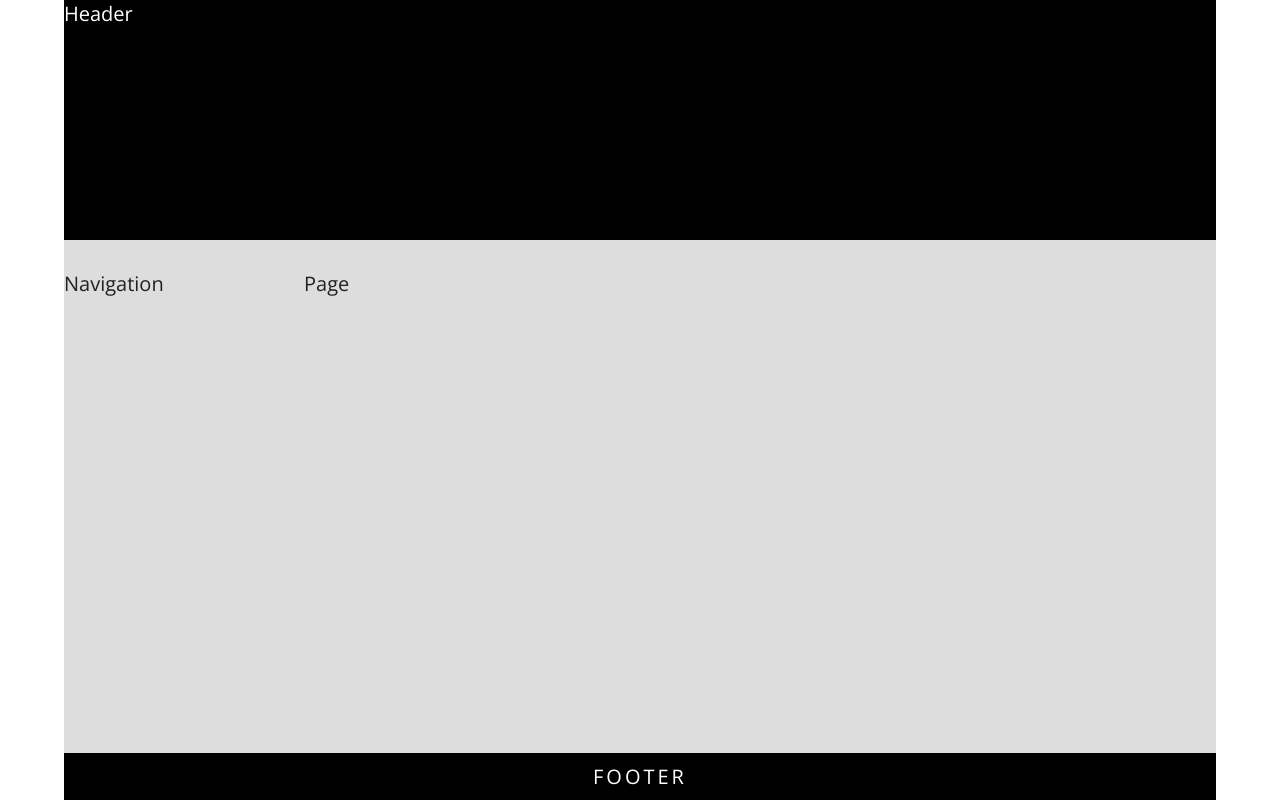
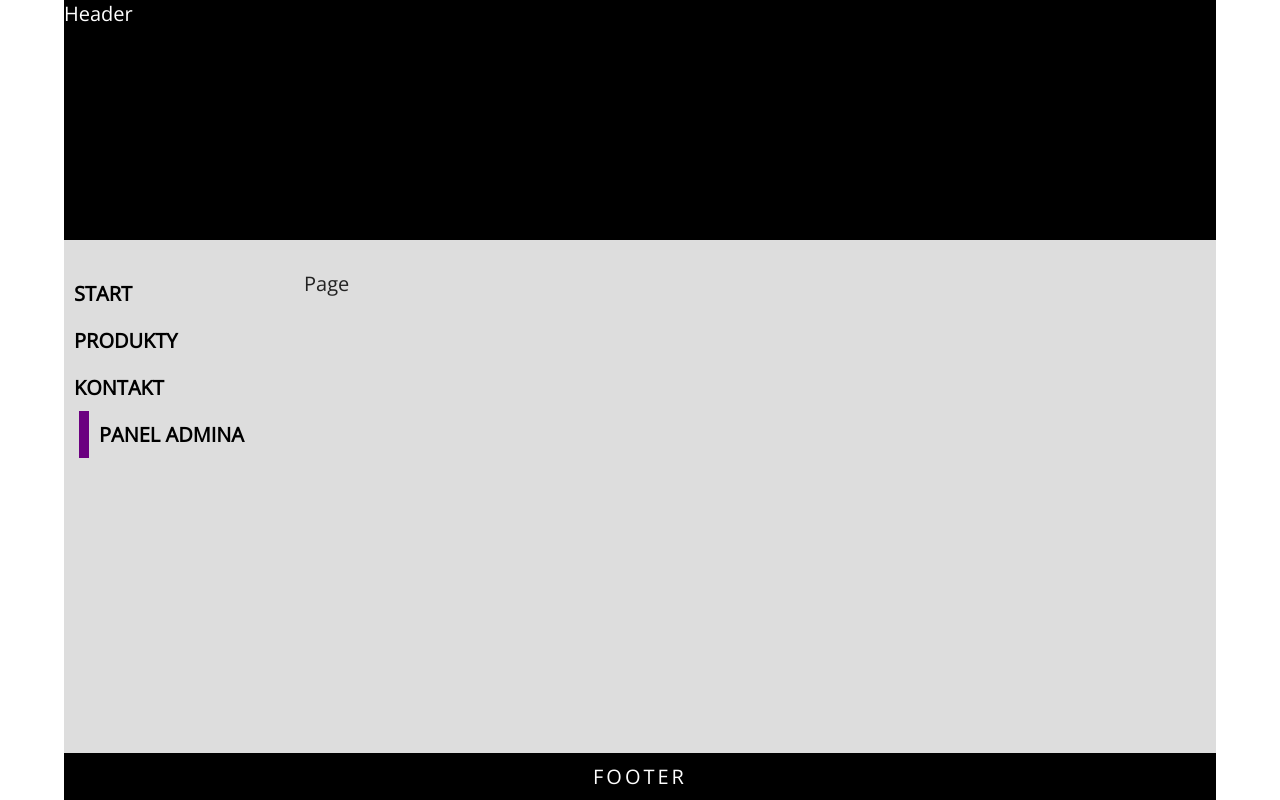
Before and after one commit to DominikPro/React-Web, a React (Create React App) app: page /admin in a window 1280 px wide. Built offline with nearby package versions, Linux system fonts and the light colour scheme.

Commit message:
React menu support, Adding css styles to the menu

```diff
--- a/src/layouts/Navigation.js
+++ b/src/layouts/Navigation.js
@@ -1,6 +1,26 @@
 import React from "react";
+import { NavLink } from "react-router-dom";
+import "../styles/Navigation.css";
+const list = [
+  { name: "start", path: "/", exact: true },
+  { name: "produkty", path: "/product" },
+  { name: "kontakt", path: "/contact" },
+  { name: "panel admina", path: "/admin" }
+];
+
 const Navigation = () => {
-  return <div>Navigation</div>;
+  const menu = list.map(item => (
+    <li key={item.name}>
+      <NavLink to={item.path} exact={item.exact ? item.exact : false}>
+        {item.name}
+      </NavLink>
+    </li>
+  ));
+  return (
+    <nav className="main">
+      <ul>{menu}</ul>
+    </nav>
+  );
 };
 
 export default Navigation;
--- a/src/styles/App.css
+++ b/src/styles/App.css
@@ -20,6 +20,7 @@ main {
 
 aside {
   min-width: 240px;
+  color: black;
 }
 
 section.page {
--- /dev/null
+++ b/src/styles/Navigation.css
@@ -0,0 +1,39 @@
+nav.main {
+  padding: 0 30px 30px 0;
+}
+
+.main ul {
+  list-style-type: none;
+}
+nav.main a {
+  display: block;
+  text-decoration: none;
+  color: black;
+  text-transform: uppercase;
+  font-weight: bold;
+  padding: 10px;
+  transition: 0.2s;
+}
+
+nav.main a:hover {
+  transform: translateX(20px);
+}
+
+nav.main a.active {
+  border-left: 10px grey solid;
+  transform: translateX(0);
+  margin-left: 15px;
+}
+
+nav.main li:nth-child(1) a.active {
+  border-left-color: green;
+}
+nav.main li:nth-child(2) a.active {
+  border-left-color: rgb(0, 102, 128);
+}
+nav.main li:nth-child(3) a.active {
+  border-left-color: rgb(115, 128, 0);
+}
+nav.main li:nth-child(4) a.active {
+  border-left-color: rgb(107, 0, 128);
+}
```
